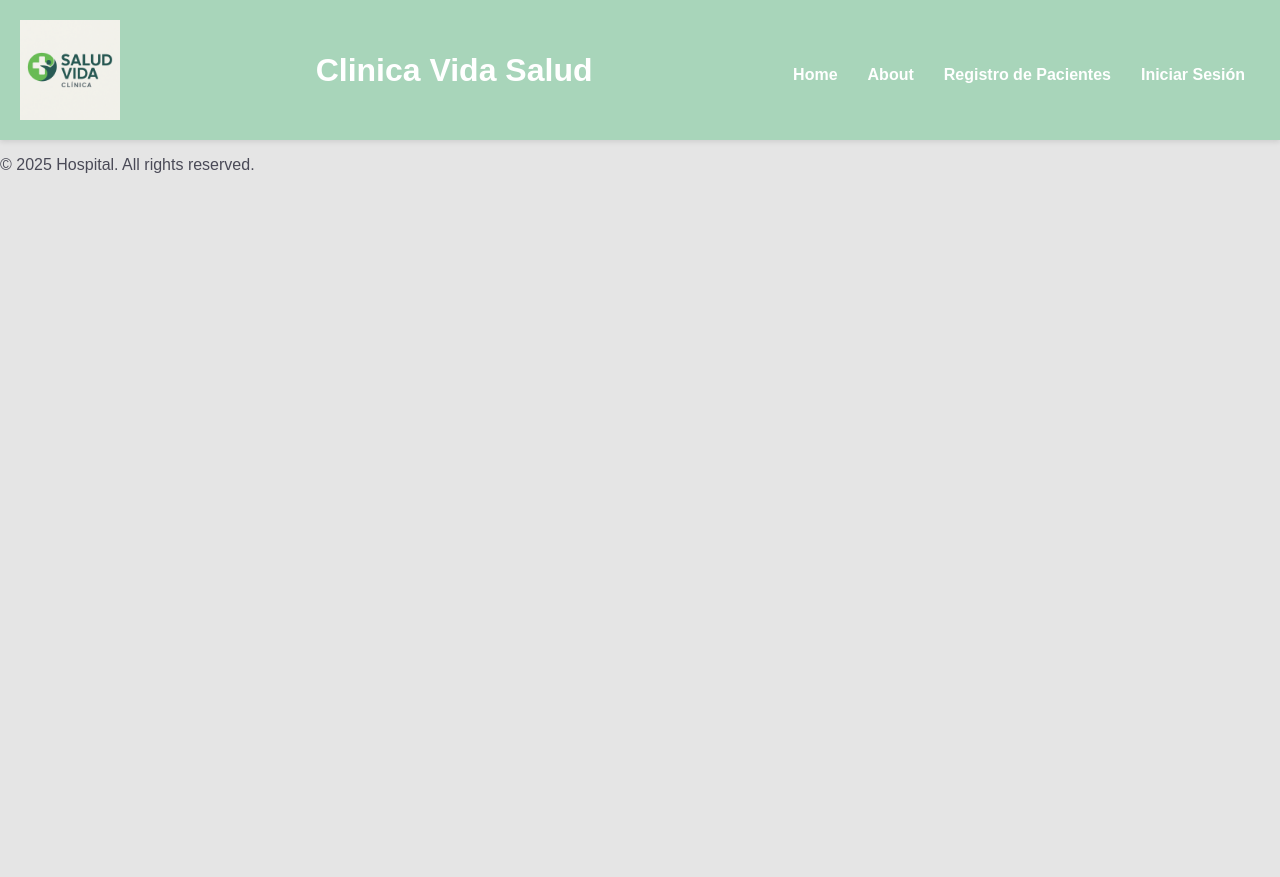
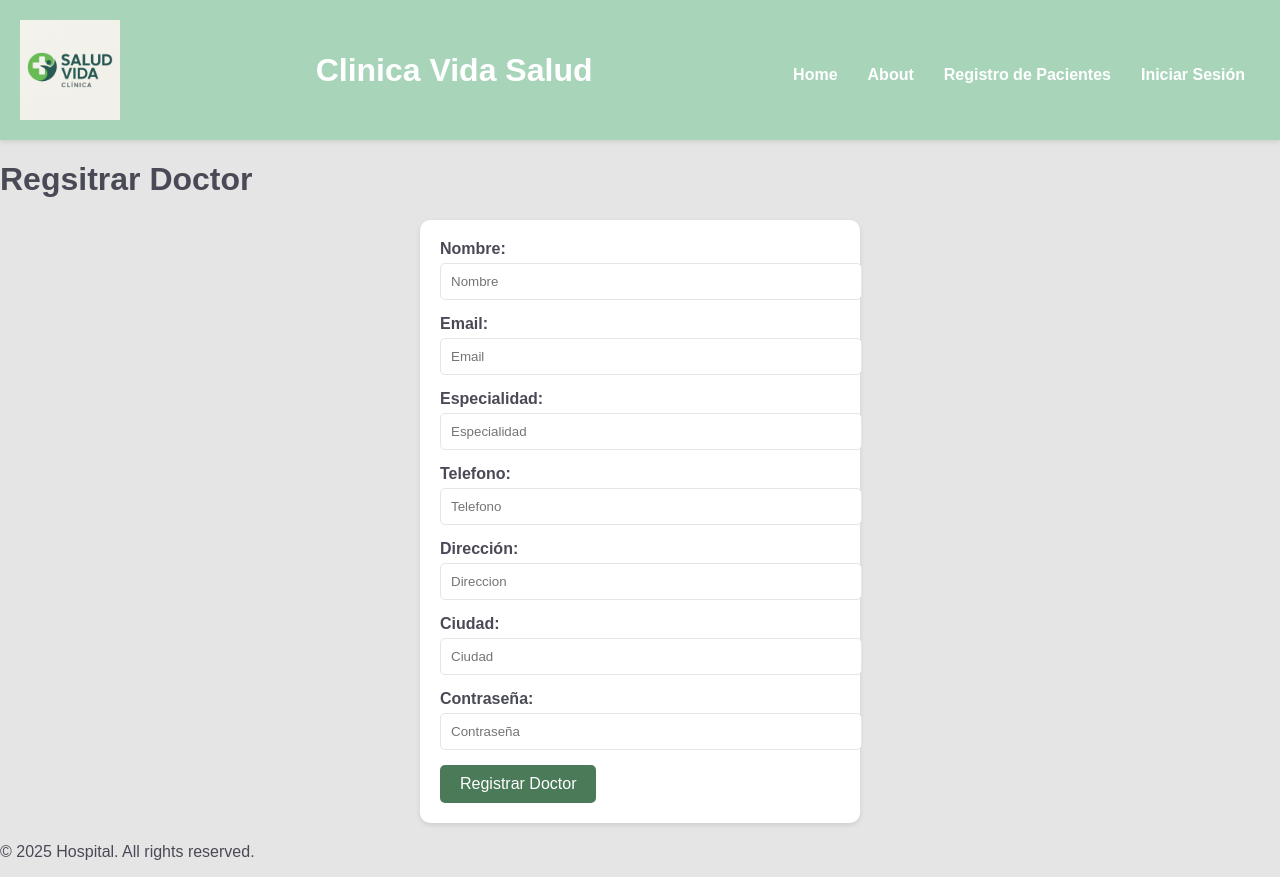
Before and after one commit to Ferfelipe30/hospital, a React (Create React App) app: page /registrarDoctor in a window 1280 px wide. Before the commit the page ends 800 px from the top, so only its background shows below. Built offline with nearby package versions, Linux system fonts and the light colour scheme.

Commit message:
Registro de Doctor

```diff
--- a/src/App.js
+++ b/src/App.js
@@ -11,6 +11,7 @@ import Dashboard from './pages/Dashboard';
 import AdminDoctors from './pages/doctors/adminDoctors';
 import DashboardDoctors from './pages/doctors/dashboardDoctors';
 import Admin from './pages/admin/adminPanel';
+import RegistrarDoctor from './pages/doctors/registrarDoctor';
 import { Buffer } from 'buffer';
 
 window.Buffer = Buffer;
@@ -29,6 +30,7 @@ function App() {
           <Route path='/adminDoctors' element={<AdminDoctors />} />
           <Route path='/dashboardDoctor' element={<DashboardDoctors />}/>
           <Route path='/admin' element = {<Admin />} />
+          <Route path='/registrarDoctor' element={<RegistrarDoctor />} />
         </Routes>
       </main>
       <Footer />
--- a/src/pages/admin/adminPanel.js
+++ b/src/pages/admin/adminPanel.js
@@ -1,9 +1,11 @@
 import React, {useState, useEffect} from "react";
 import axios from 'axios';
+import { useNavigate } from "react-router-dom";
 
 const AdminPanel = () => {
     const [patients, setPatients] = useState([]);
     const [appointments, setAppointments] = useState([]);
+    const navigate = useNavigate();
 
     useEffect(() => {
         // Obtener datos de pacientes.
@@ -40,6 +42,13 @@ const AdminPanel = () => {
                     ))}
                 </ul>
             </section>
+
+            <section>
+                <h2>Acciones</h2>
+                <button onClick={() => navigate("/registrarDoctor")}>
+                    Registrar Doctor
+                </button>
+            </section>
         </div>
     );
 };
--- /dev/null
+++ b/src/pages/doctors/registrarDoctor.js
@@ -0,0 +1,86 @@
+import React, { useState } from "react";
+
+const registrarDoctor = () => {
+    const [doctorData, setDoctorData] = useState({
+        name: "",
+        email: "",
+        specialty: "",
+        phone: "",
+        address: "",
+        city: "",
+        password: "",
+    });
+
+    const handleDoctorChange = (e) => {
+        const { name, value } = e.target;
+        setDoctorData({ ...doctorData, [name]: value });
+    };
+
+    const handleAddDoctor = async (e) => {
+        e.preventDefault();
+        try {
+            const response = await fetch("http://localhost:3000/doctors", {
+                method: 'POST',
+                headers: { 'Content-Type': 'application/json' },
+                body: JSON.stringify(doctorData),
+            });
+            const data = await response.json();
+            if (response.ok) {
+                alert('Doctor registrado con exito');
+                setDoctorData({
+                    name: "",
+                    email: "",
+                    specialty: "",
+                    phone: "",
+                    address: "",
+                    city: "",
+                    password: "",
+                });
+            } else {
+                alert(data.message || 'Error al registrar el doctor');
+            }
+        } catch (error) {
+            console.error(error);
+            alert('Error al conectar con el servidor.');
+        }
+    };
+
+    return (
+        <div>
+            <h1>Regsitrar Doctor</h1>
+            <form onSubmit={handleAddDoctor}>
+                <div>
+                    <label>Nombre:</label>
+                    <input type="text" name="name" value={doctorData.name} onChange={handleDoctorChange} placeholder="Nombre" required/>
+                </div>
+                <div>
+                    <label>Email:</label>
+                    <input type="email" name="email" value={doctorData.email} onChange={handleDoctorChange} placeholder="Email" required/>
+                </div>
+                <div>
+                    <label>Especialidad:</label>
+                    <input type="text" name="specialty" value={doctorData.specialty} onChange={handleDoctorChange} placeholder="Especialidad" required/>
+                </div>
+                <div>
+                    <label>Telefono:</label>
+                    <input type="text" name="phone" value={doctorData.phone} onChange={handleDoctorChange} placeholder="Telefono" required/>
+                </div>
+                <div>
+                    <label>Dirección:</label>
+                    <input type="text" name="address" value={doctorData.address} onChange={handleDoctorChange} placeholder="Direccion" required/>
+                </div>
+                <div>
+                    <label>Ciudad:</label>
+                    <input type="text" name="city" value={doctorData.city} onChange={handleDoctorChange} placeholder="Ciudad" required/>
+                </div>
+                <div>
+                    <label>Contraseña:</label>
+                    <input type="password" name="password" value={doctorData.password} onChange={handleDoctorChange} placeholder="Contraseña" required/>
+                </div>
+                <button type="submit">Registrar Doctor</button>
+            </form>
+        </div>
+    );
+};
+
+export default registrarDoctor;
--- a/src/pages/login.js
+++ b/src/pages/login.js
@@ -33,7 +33,7 @@ function Login() {
                 console.log('Usuario:', data.user);
                 //Redirigir al dashboard o guardar el estado del usuario
                 if (data.user.is_admin) {
-                    navigate('/dashboardDoctor');
+                    navigate('/admin');
                 } else {
                     navigate('/dashboard');
                 }
```
